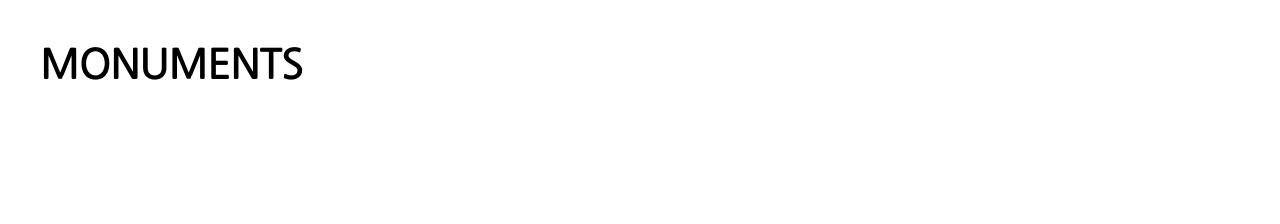
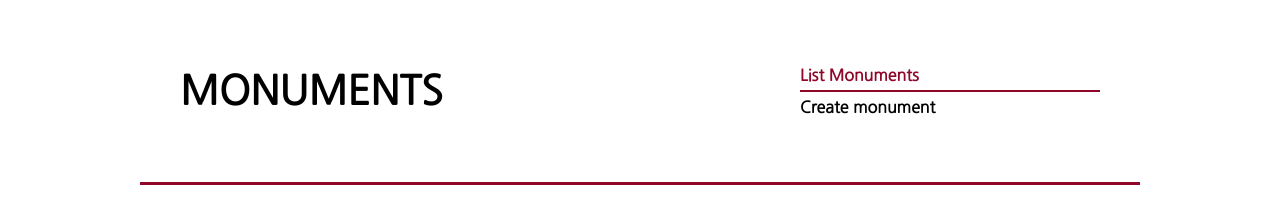
Before and after one commit to Guiblasco/w5-monuments-guillem-Front, a website with bundled scripts: page public/index.html in a window 1280 px wide. Built offline with nearby package versions, Linux system fonts and the light colour scheme.

Commit message:
Add renderNavigatorMenu function and style it

```diff
--- a/public/styles/styles.css
+++ b/public/styles/styles.css
@@ -11,8 +11,29 @@ h1 {
   margin: 0;
 }
 
+ul {
+  margin: 0;
+  padding: 0;
+}
+
+li {
+  list-style-type: none;
+  padding: 5px 0;
+}
+
+a {
+  text-decoration: none;
+  color: inherit;
+}
+
+.app-container {
+  margin: 0 auto;
+  max-width: 1000px;
+}
+
 .header {
   padding: 40px;
+  border-bottom: 3px solid #900629;
 
   @media (width >= 600px) {
     display: flex;
@@ -25,3 +46,36 @@ h1 {
   font-size: 2.5rem;
   text-transform: uppercase;
 }
+
+.navigation-menu {
+  display: flex;
+  align-items: center;
+}
+
+.navigation-menu__list-item {
+  width: 300px;
+  gap: 10px;
+  margin: 20px 0px;
+  font-size: 1rem;
+
+  @media (width >= 600px) {
+    width: 300px;
+  }
+}
+
+.navigation-menu__item {
+  font-weight: bolder;
+  &.active {
+    color: #900629;
+  }
+
+  @media (width >= 600px) {
+    &.active {
+      border-bottom: 2px solid #900629;
+    }
+
+    &:hover {
+      color: #000;
+    }
+  }
+}
--- a/src/components/header/renderHeader.ts
+++ b/src/components/header/renderHeader.ts
@@ -1,10 +1,16 @@
+import renderNavigationMenu from "../navigatorMenu/renderNavigatorMenu.js";
+
 const renderHeader = (): HTMLElement => {
   const header = document.createElement("header");
 
   header.classList.add("header");
 
+  const navigationMenu = renderNavigationMenu();
+
   header.innerHTML = `
-  <h1 class="main-heading">Monuments</h1>`;
+    <h1 class="main-heading">Monuments</h1>
+    ${navigationMenu.outerHTML}
+    `;
 
   return header;
 };
--- /dev/null
+++ b/src/components/navigatorMenu/renderNavigatorMenu.ts
@@ -0,0 +1,15 @@
+const renderNavigationMenu = (): HTMLElement => {
+  const navigationMenu = document.createElement("nav");
+
+  navigationMenu.classList.add("navigation-menu");
+  navigationMenu.innerHTML = `
+    <ul class="navigation-menu__list-item">
+      <li class="navigation-menu__item active"><a href="#">List Monuments</a></li>
+      <li class="navigation-menu__item"><a href="#">Create monument</a></li>
+    </ul>
+    `;
+
+  return navigationMenu;
+};
+
+export default renderNavigationMenu;
```
